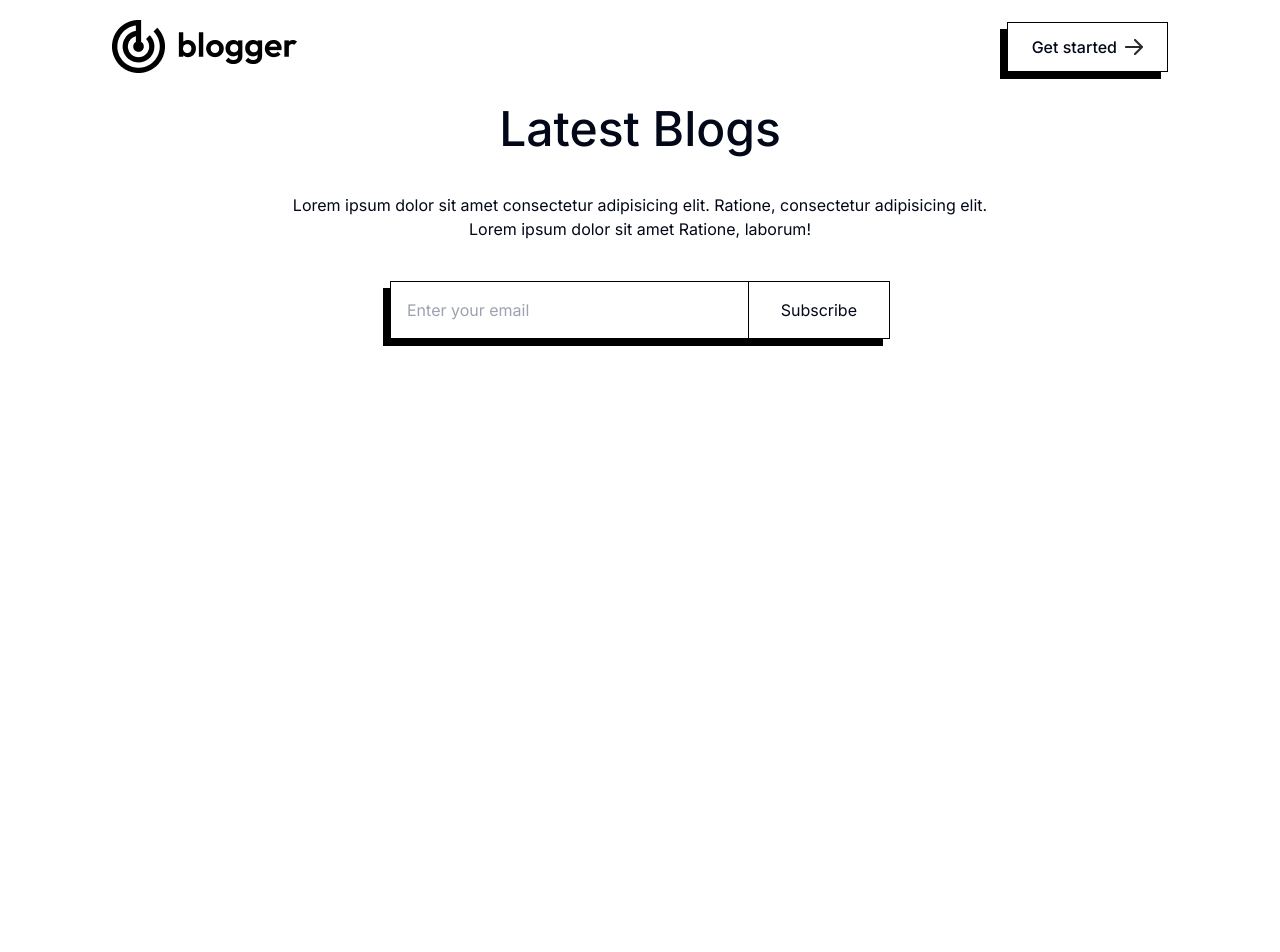
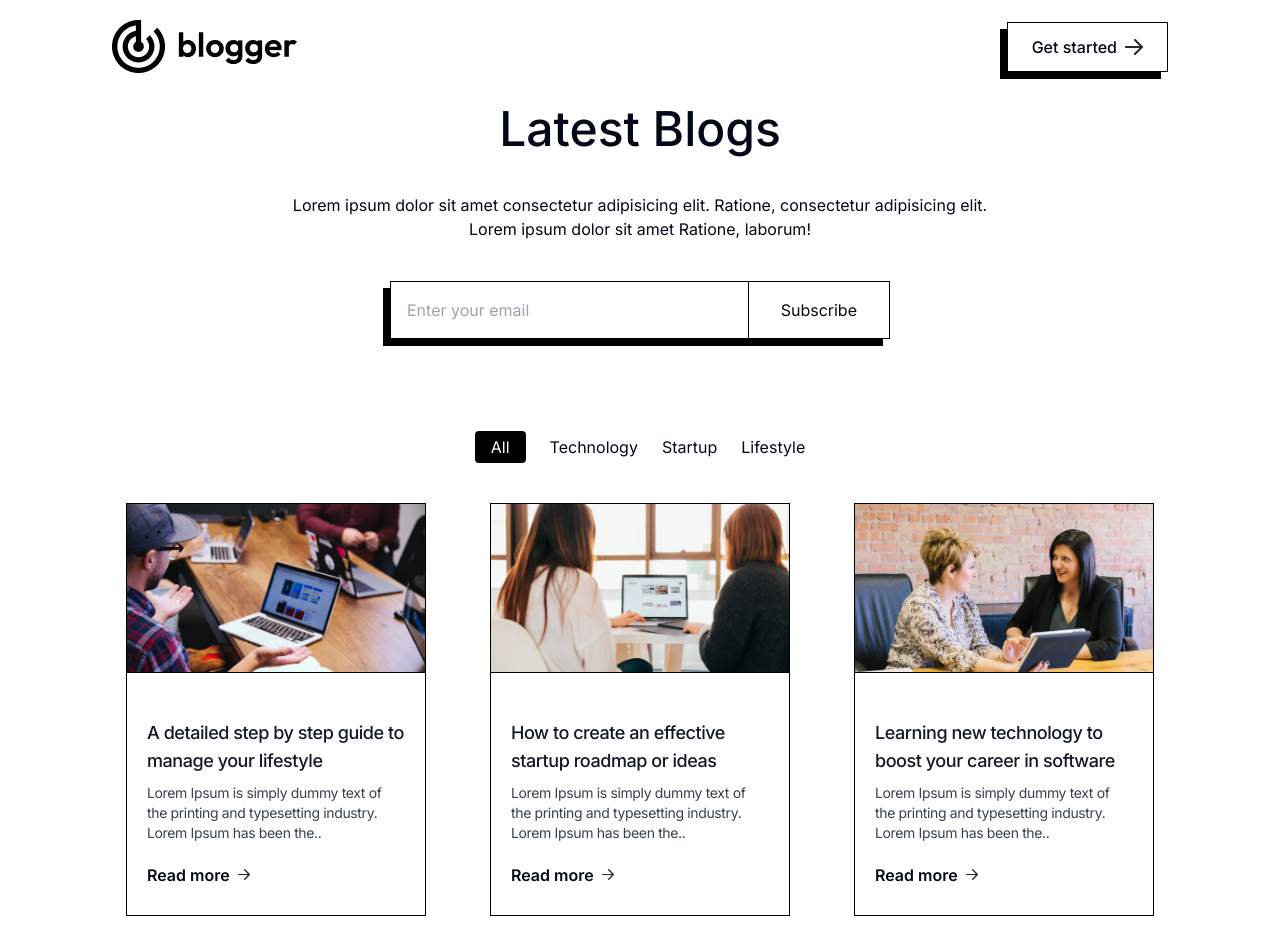
Before and after one commit to viraljain7/next-blog-app, a Next.js app: page / in a window 1280 px wide. Shown: the top 952 px of the page. Before the commit the page ends 800 px from the top, so only its background shows below. Built offline with nearby package versions, Linux system fonts and the light colour scheme.

Commit message:
Add BlogItem and BlogList

```diff
--- a/src/app/page.js
+++ b/src/app/page.js
@@ -1,12 +1,11 @@
-import { assets } from "@/Assets/assets";
-import Header from "../components/header";
-import Image from "next/image";
-
+"use client"
+import Header from "../components/Header";
+import BlogList from "@/components/BlogList";
 export default function Home() {
   return (
     <>
       <Header />
-
+      <BlogList />
     </>
   );
 }
--- /dev/null
+++ b/src/components/BlogItem.jsx
@@ -0,0 +1,20 @@
+import { assets, blog_data } from '@/Assets/assets'
+import Image from 'next/image'
+import React from 'react'
+
+const BlogItem = ({ image, category, title, description }) => {
+    return (
+        <div className='max-w-[330px] sm:max-w-[300px] bg-white border border-black hover:shadow-[-7px_7px_0px_#000] transition-shadow duration-900'>
+            <Image src={image} alt='' width={400} height={400} className='border-b border-black' />
+            <p className='ml-5 mt-5 px-1 inline-block bg-black text-white text-sm'>{category}</p>
+
+            <div className='p-5'>
+                <h5 className='mb-2 text-lg font-medium tracking-tight text-gray-900'>{title}</h5>
+                <p className='mb-3 text-sm tracking-tight text-gray-700'>{description}</p>
+                <div className='inline-flex items-center py-2 font-semibold text-center'>Read more <Image src={assets.arrow} className='ml-2' width={12} alt='' /></div>
+            </div>
+        </div>
+    )
+}
+
+export default BlogItem
--- /dev/null
+++ b/src/components/BlogList.jsx
@@ -0,0 +1,25 @@
+import { blog_data } from '@/Assets/assets'
+import React from 'react'
+import BlogItem from './BlogItem'
+
+const BlogList = () => {
+    return (
+        <div>
+
+            <div className='flex justify-center gap-6 my-10'>
+                <button className='bg-black text-white py-1 px-4 rounded-sm'>All</button>
+                <button>Technology</button>
+                <button>Startup</button>
+                <button>Lifestyle</button>
+            </div>
+            <div className='flex flex-wrap justify-around gap-1 gap-y-10 mb-16 xl:mx-24'>
+                {blog_data.map((item, index) => {
+                    return <BlogItem key={index} image={item.image} title={item.title} description={item.description} />
+                })}
+            </div>
+
+        </div>
+    )
+}
+
+export default BlogList
```
